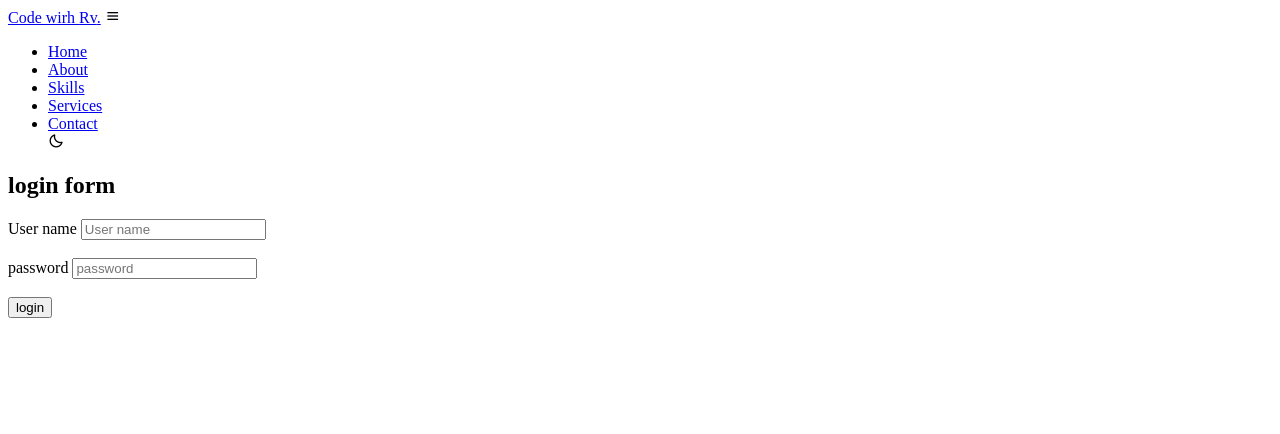
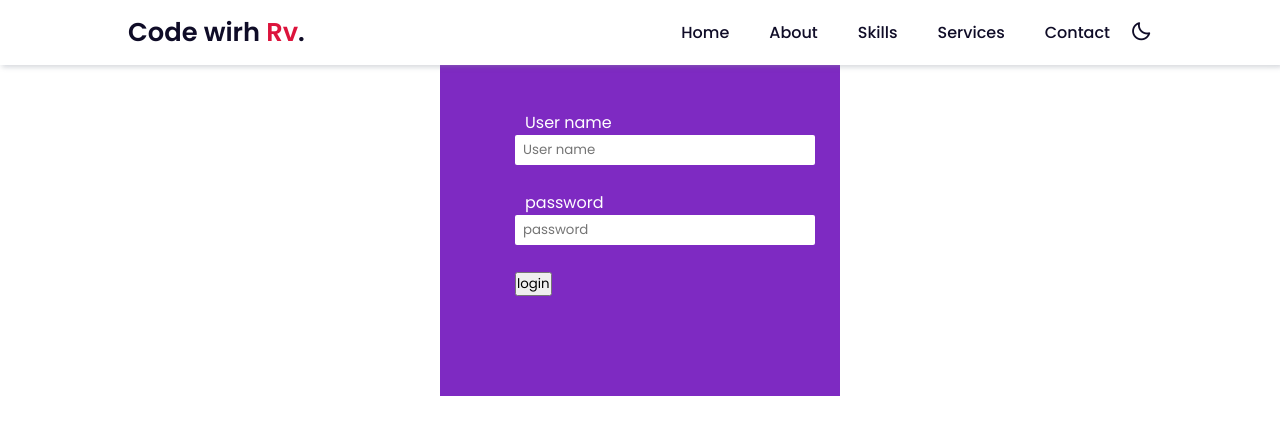
Before and after one commit to rvchaudhari/login_form-Dark-lightmode_btn, a plain HTML site: page index.html in a window 1280 px wide. Drawn offline with nearby package versions, Linux system fonts and the light colour scheme.

Commit message:
initial commit

```diff
--- a/index.html
+++ b/index.html
@@ -6,7 +6,7 @@
     <meta http-equiv="X-UA-Compatible" content="IE=edge">
     <meta name="viewport" content="width=device-width, initial-scale=1.0">
     <title> Login into next page </title>
-    <link rel="stylesheet" href="2.css">
+    <link rel="stylesheet" href="style.css">
     <link rel="stylesheet" href="https://cdn.jsdelivr.net/npm/boxicons@latest/css/boxicons.min.css">
 </head>
 
@@ -41,7 +41,7 @@
                     </form>
 
 
-<script src="2.js"></script>
+<script src="script.js"></script>
 </body>
 
 </html
```
Also changed, not shown: 1 other file.
